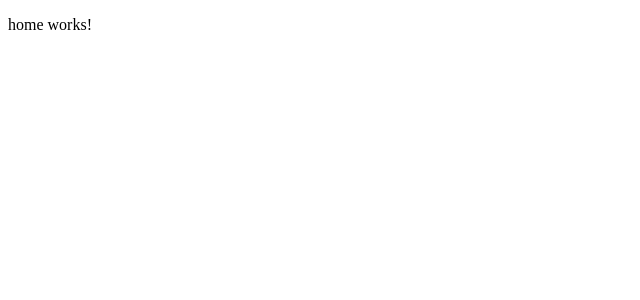
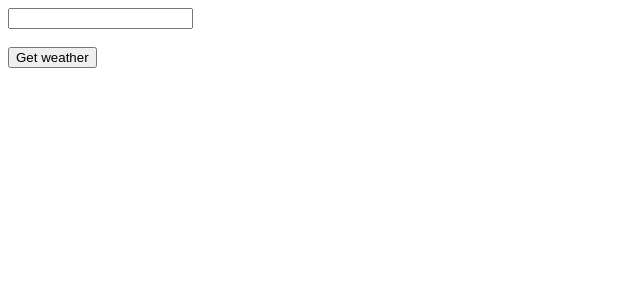
Before and after one commit to Reena-Koudi/weather-RxJS, an Angular app: page /home in a window 1280 px wide. Shown: the top 300 px of the page, without its empty margins (0-640 px from the left). Built offline with nearby package versions, Linux system fonts and the light colour scheme.

Commit message:
adding the logic and the template

```diff
--- a/src/app/app.module.ts
+++ b/src/app/app.module.ts
@@ -5,6 +5,7 @@ import { AppRoutingModule } from './app-routing.module';
 import { AppComponent } from './app.component';
 import { HttpClientModule } from '@angular/common/http';
 import { HomeComponent } from './components/home/home.component';
+import { FormsModule } from '@angular/forms';
 
 
 @NgModule({
@@ -15,7 +16,8 @@ import { HomeComponent } from './components/home/home.component';
   imports: [
     BrowserModule,
     AppRoutingModule,
-    HttpClientModule
+    HttpClientModule,
+    FormsModule
   ],
   providers: [],
   bootstrap: [AppComponent]
--- a/src/app/components/home/home.component.html
+++ b/src/app/components/home/home.component.html
@@ -1 +1,5 @@
-<p>home works!</p>
+<div>
+    <input type="text" [(ngModel)]="city"><br><br>
+    <button (click)="onOptionsSelected(city)">Get weather</button>
+    <div *ngFor="let item of weatherList">{{item.location_type}}</div>
+</div>
--- a/src/app/components/home/home.component.ts
+++ b/src/app/components/home/home.component.ts
@@ -1,4 +1,7 @@
 import { Component, OnInit } from '@angular/core';
+import { filter } from 'rxjs/operators';
+import { Weather } from 'src/app/models/weather';
+import { WeatherService } from 'src/app/services/weather.service';
 
 @Component({
   selector: 'app-home',
@@ -7,9 +10,26 @@ import { Component, OnInit } from '@angular/core';
 })
 export class HomeComponent implements OnInit {
 
-  constructor() { }
+public weatherList: Weather[] = [];
+public city: string;
+
+  constructor(public weatherSerice: WeatherService) { }
 
   ngOnInit(): void {
   }
 
+  getCities(city: string): void {
+    this.weatherSerice.getWeather(city)
+        .pipe(filter(weather => !!weather))
+        .subscribe((weather: Weather[]) => {
+          this.weatherList = weather;
+          console.log('Weather List', this.weatherList);
+        });
+  }
+
+  onOptionsSelected(value: string): void{
+    if (value !== '') {
+      this.getCities(value);
+    }
+  }
 }
--- a/src/app/services/weather.service.ts
+++ b/src/app/services/weather.service.ts
@@ -4,6 +4,7 @@ import { Observable} from 'rxjs';
 import { catchError, map } from 'rxjs/operators';
 import { Weather } from '../models/weather';
 import { environment } from 'src/environments/environment';
+import { title } from 'process';
 
 @Injectable({
   providedIn: 'root'
```
Also changed, not shown: src/app/models/weather.ts (line endings or trailing spaces).
